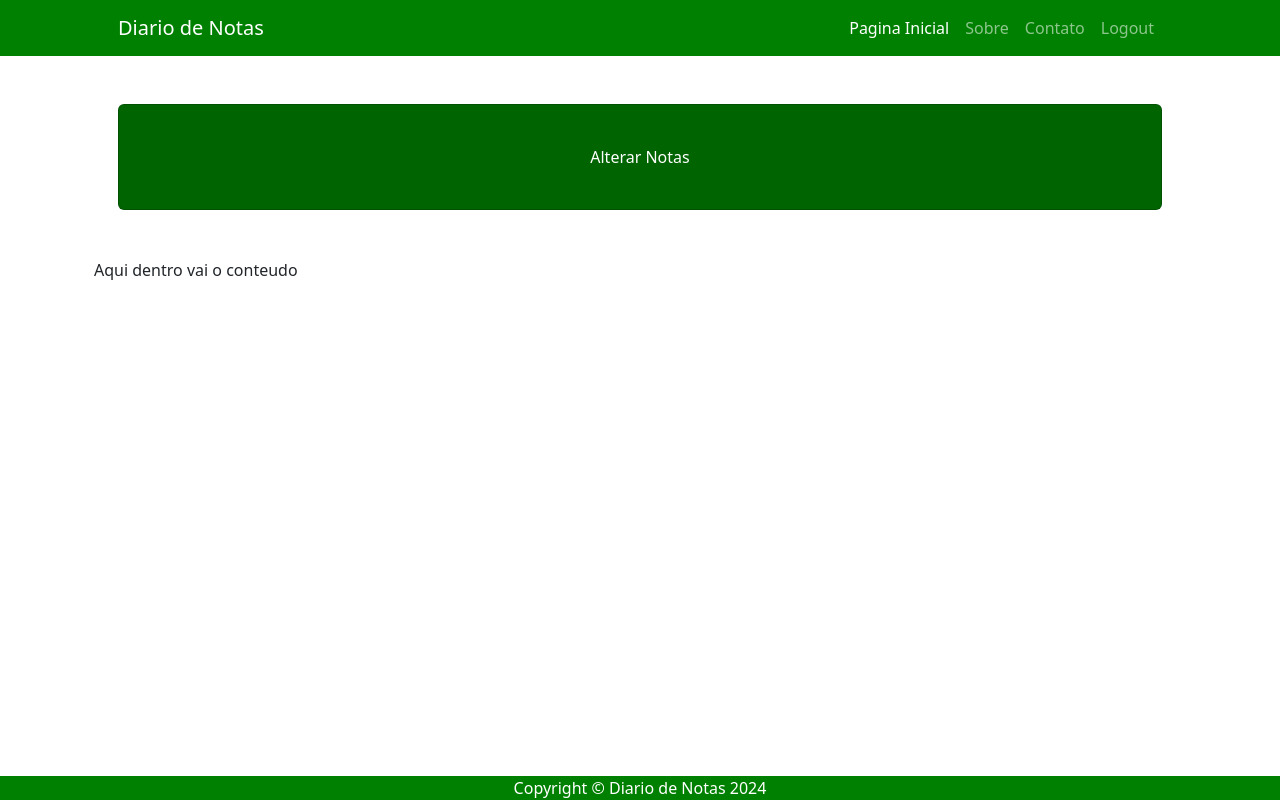
After one commit to LeylaRegina/novosite, a Django app: page /alterar/ in a window 1280 px wide. The commit adds this page. Run offline with Django 5.2, Linux system fonts and the light colour scheme; a user stored in the database is signed in; some libraries are stand-ins or nearby versions.

Commit message:
aula 29082024

```diff
--- /dev/null
+++ b/usuarios/templates/usuarios/alterar.html
@@ -0,0 +1,7 @@
+{% extends 'usuarios/base.html'%}
+
+{% block aba %}Alterar Notas{% endblock %}
+
+{% block titulo %}Alterar Notas{% endblock %}
+
+{% block conteudo %} Aqui dentro vai o conteudo{% endblock %}
--- a/usuarios/templates/usuarios/base.html
+++ b/usuarios/templates/usuarios/base.html
@@ -5,7 +5,7 @@
     <meta charset="UTF-8">
     <meta name="viewport" content="width=device-width, initial-scale=1.0">
     <link href= "{% static 'css/bootstrap.min.css' %}" rel="stylesheet">
-    <title>Template Base</title>
+    <title>{% block aba %}Template Base{% endblock %}</title>
 </head>
 
 
@@ -13,11 +13,11 @@
      <!-- Responsive navbar-->
      <nav class="navbar navbar-expand-lg navbar-dark" style="background-color: #008000;">
         <div class="container px-5">
-            <a class="navbar-brand" href="#!">Diario de Notas</a>
+            <a class="navbar-brand" href="{% url 'home'%}">Diario de Notas</a>
             <button class="navbar-toggler" type="button" data-bs-toggle="collapse" data-bs-target="#navbarSupportedContent" aria-controls="navbarSupportedContent" aria-expanded="false" aria-label="Toggle navigation"><span class="navbar-toggler-icon"></span></button>
             <div class="collapse navbar-collapse" id="navbarSupportedContent">
                 <ul class="navbar-nav ms-auto mb-2 mb-lg-0">
-                    <li class="nav-item"><a class="nav-link active" aria-current="page" href="#!">Pagina Inicial</a></li>
+                    <li class="nav-item"><a class="nav-link active" aria-current="page" href="{% url 'home'%}">Pagina Inicial</a></li>
                     <li class="nav-item"><a class="nav-link" href="#!">Sobre</a></li>
                     <li class="nav-item"><a class="nav-link" href="#!">Contato</a></li>
                     <li class="nav-item"><a class="nav-link" href="#!">Logout</a></li>
@@ -31,17 +31,18 @@
 
         <!-- Call to Action-->
         <div class="card text-white  my-5 py-4 text-center" style="background-color: #006400;">
-            <div class="card-body"><p class="text-white m-0">Seja bem vindo(a) ao portal de notas, aqui você encontrará todos os dados das suas disciplinas.</p></div>
+            <div class="card-body"><p class="text-white m-0">{% block titulo %}Seja bem vindo(a) ao portal de notas, aqui você encontrará todos os dados das suas disciplinas.{% endblock %}</p></div>
         </div>
         <!-- Content Row-->
         <div class="row gx-4 gx-lg-5">
+            {% block conteudo %}
             <div class="col-md-4 mb-5">
                 <div class="card h-100" style="background-color: #D3D3D3;">
                     <div class="card-body" style="background-color: #FFFFFF;" >
                         <h2 class="card-title">Lançar Notas</h2>
                         <p class="card-text">Nesta opção você poderá lançar todas as notas referentes as suas disciplinas, descriminando todos os respectivos detalhes.</p>
                     </div>
-                    <div class="card-footer"><a class="btn btn-primary btn-sm" href="#!">Clique aqui</a></div>
+                    <div class="card-footer"><a class="btn btn-primary btn-sm" href="{%url 'lancar'%}">Clique aqui</a></div>
                 </div>
             </div>
             <div class="col-md-4 mb-5" >
@@ -50,7 +51,7 @@
                         <h2 class="card-title">Alterar Notas</h2>
                         <p class="card-text">Nesta opção você poderá alterar todas as notas já lançadas referente às suas disciplinas, inclusive excluir alguma nota.</p>
                     </div>
-                    <div class="card-footer"><a class="btn btn-primary btn-sm" href="#!">Clique aqui</a></div>
+                    <div class="card-footer"><a class="btn btn-primary btn-sm" href="{% url 'alterar'%}">Clique aqui</a></div>
                 </div>
             </div>
             <div class="col-md-4 mb-5">
@@ -59,13 +60,14 @@
                         <h2 class="card-title">Visualizar Notas</h2>
                         <p class="card-text">Nesta opção você poderá visualizar todas as notas já lançadas, referentes às suas disciplinas.</p>
                     </div>
-                    <div class="card-footer"><a class="btn btn-primary btn-sm" href="#!">Clique aqui</a></div>
+                    <div class="card-footer"><a class="btn btn-primary btn-sm" href="{% url 'vizualizar'%}">Clique aqui</a></div>
                 </div>
             </div>
+            {% endblock %}
         </div>
     </div>
     <!-- Footer-->
-    <footer class="fixed-botom" style="background-color: #008000;">
+    <footer class="fixed-bottom" style="background-color: #008000;">
         <div class="container px-4 px-lg-5"><p class="m-0 text-center text-white">Copyright &copy; Diario de Notas 2024</p></div>
     </footer>
     <!-- Bootstrap core JS-->
--- a/usuarios/templates/usuarios/home.html
+++ b/usuarios/templates/usuarios/home.html
@@ -1 +1,3 @@
 {% extends 'usuarios/base.html'%}
+
+{% block aba %}Pagina Inicial{% endblock %}
--- a/usuarios/urls.py
+++ b/usuarios/urls.py
@@ -5,5 +5,9 @@ urlpatterns = [
     path('login/', views.login, name = 'login'),
     path('cadastro/', views.cadastro,name='cadastro'),
     path('home/',views.home, name = 'home'),
+    path('lancar/', views.lancar, name = 'lancar'),
+    path('alterar/', views.alterar, name = 'alterar'),
+    path('vizualizar/', views.vizualizar, name = 'vizualizar'),
+
 
 ]
--- a/usuarios/views.py
+++ b/usuarios/views.py
@@ -40,4 +40,25 @@ def cadastro(request):
 
 
 def home(request):
-     return render(request, 'usuarios/home.html')
+    if request.user.is_authenticated:
+        return render(request, 'usuarios/home.html')
+    else:
+        return HttpResponse("Faça o login para acessar!")
+
+def lancar(request):
+    if request.user.is_authenticated:
+        return render(request, 'usuarios/lancar.html')
+    else:
+        return HttpResponse("Faça o login para acessar!")
+
+def alterar(request):
+    if request.user.is_authenticated:
+        return render(request, 'usuarios/alterar.html')
+    else:
+        return HttpResponse("Faça o login para acessar!")
+
+def vizualizar(request):
+    if request.user.is_authenticated:
+        return render(request, 'usuarios/vizualizar.html')
+    else:
+        return HttpResponse("Faça o login para acessar!")
```
Also changed, not shown: usuarios/templates/usuarios/lancar.html (added, +7 -0 lines), usuarios/templates/usuarios/vizualizar.html (added, +7 -0 lines).
